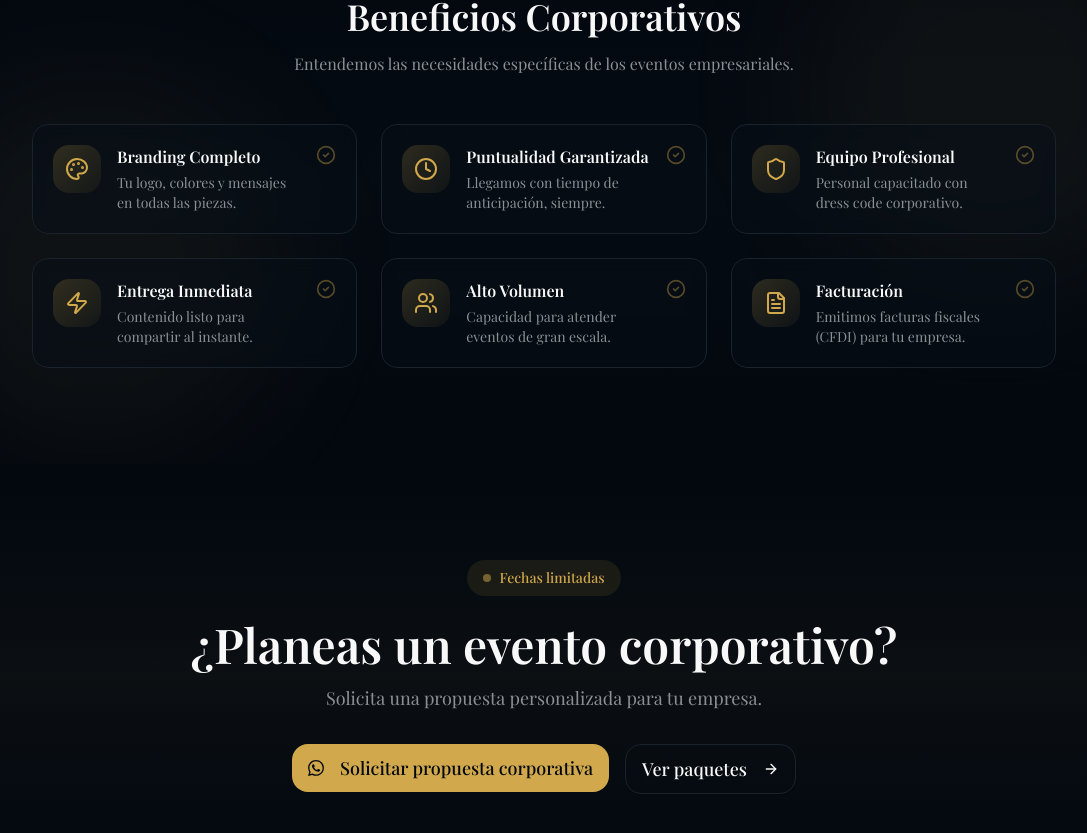
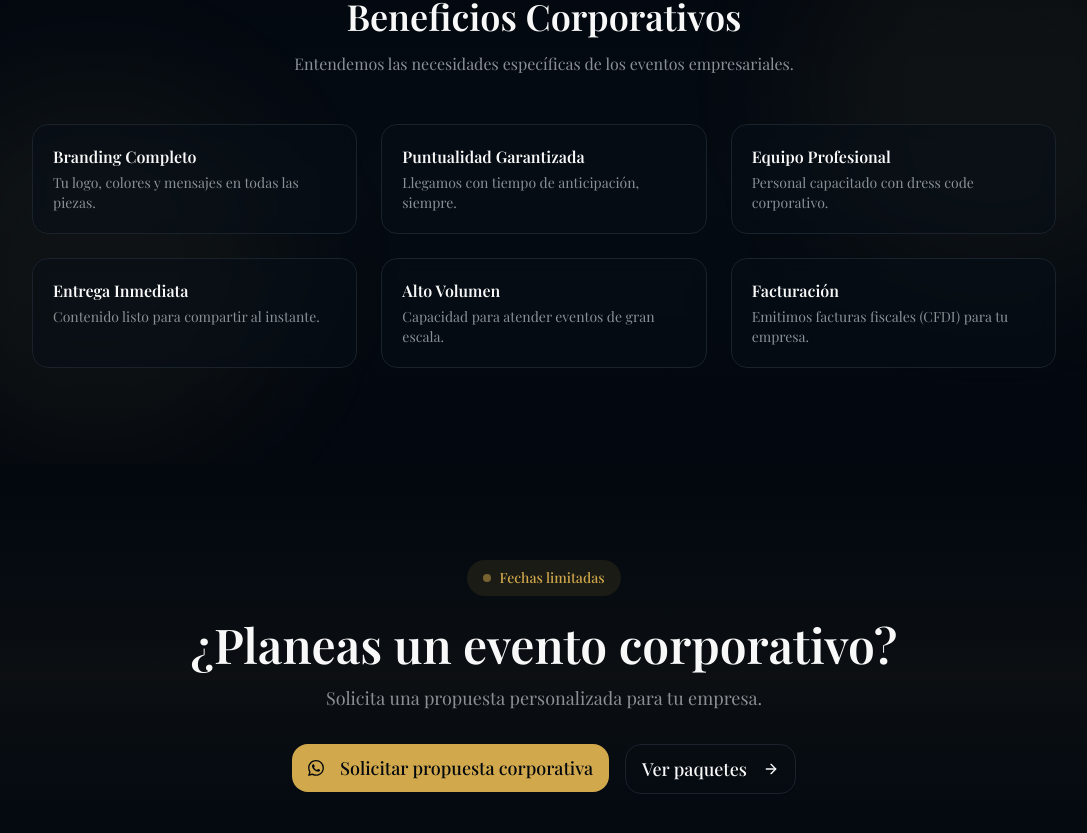
Before and after one commit to PabloColunga333/luanti-eventos, a Next.js app: page /corporativo in a window 1280 px wide. Shown: the part 7971-8804 px from the top of the page, without its empty margins (96-1183 px from the left). Built offline with nearby package versions, Linux system fonts and the light colour scheme; a web font is replaced by a local one.

Commit message:
Quitar iconos en beneficios corporativos

```diff
--- a/components/corporate/corporate-benefits.tsx
+++ b/components/corporate/corporate-benefits.tsx
@@ -1,36 +1,29 @@
 "use client"
 
 import { motion } from "framer-motion"
-import { Palette, Clock, Shield, Zap, Users, FileText, CheckCircle2 } from "lucide-react"
 
 const benefits = [
   {
-    icon: Palette,
     title: "Branding Completo",
     description: "Tu logo, colores y mensajes en todas las piezas.",
   },
   {
-    icon: Clock,
     title: "Puntualidad Garantizada",
     description: "Llegamos con tiempo de anticipación, siempre.",
   },
   {
-    icon: Shield,
     title: "Equipo Profesional",
     description: "Personal capacitado con dress code corporativo.",
   },
   {
-    icon: Zap,
     title: "Entrega Inmediata",
     description: "Contenido listo para compartir al instante.",
   },
   {
-    icon: Users,
     title: "Alto Volumen",
     description: "Capacidad para atender eventos de gran escala.",
   },
   {
-    icon: FileText,
     title: "Facturación",
     description: "Emitimos facturas fiscales (CFDI) para tu empresa.",
   },
@@ -57,9 +50,7 @@ export function CorporateBenefits() {
         </motion.div>
 
         <div className="grid sm:grid-cols-2 lg:grid-cols-3 gap-4 md:gap-6 max-w-5xl mx-auto">
-          {benefits.map((item, index) => {
-            const Icon = item.icon
-            return (
+          {benefits.map((item, index) => (
             <motion.div
               key={item.title}
               initial={{ opacity: 0, y: 20 }}
@@ -68,19 +59,12 @@ export function CorporateBenefits() {
               transition={{ duration: 0.5, delay: index * 0.1 }}
               className="group relative bg-card/50 backdrop-blur-sm rounded-2xl border border-border p-5 hover:border-primary/40 hover:bg-card transition-all duration-300"
             >
-                <div className="flex items-start gap-4">
-                  <div className="w-12 h-12 rounded-xl bg-gradient-to-br from-primary/20 to-primary/5 flex items-center justify-center flex-shrink-0 group-hover:from-primary/30 group-hover:to-primary/10 transition-all duration-300">
-                    <Icon className="w-6 h-6 text-primary" />
-                  </div>
-                  <div className="flex-1">
+              <div>
                 <h3 className="font-semibold mb-1 group-hover:text-primary transition-colors">{item.title}</h3>
                 <p className="text-sm text-muted-foreground">{item.description}</p>
               </div>
-                  <CheckCircle2 className="w-5 h-5 text-primary/40 flex-shrink-0 group-hover:text-primary group-hover:scale-110 transition-all duration-300" />
-                </div>
             </motion.div>
-            )
-          })}
+          ))}
         </div>
       </div>
     </section>
```
Lines whose indentation alone changed are shown as unchanged.
